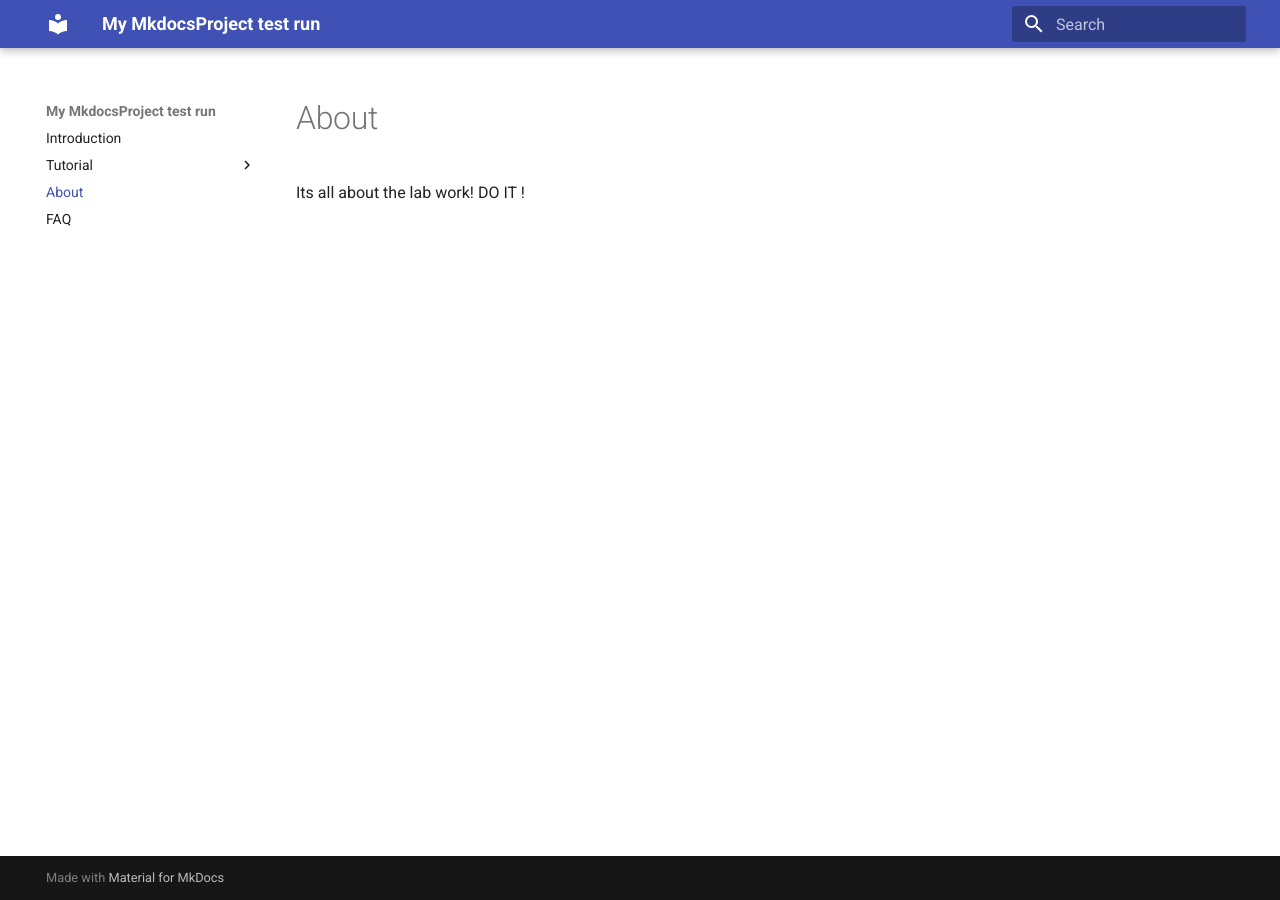
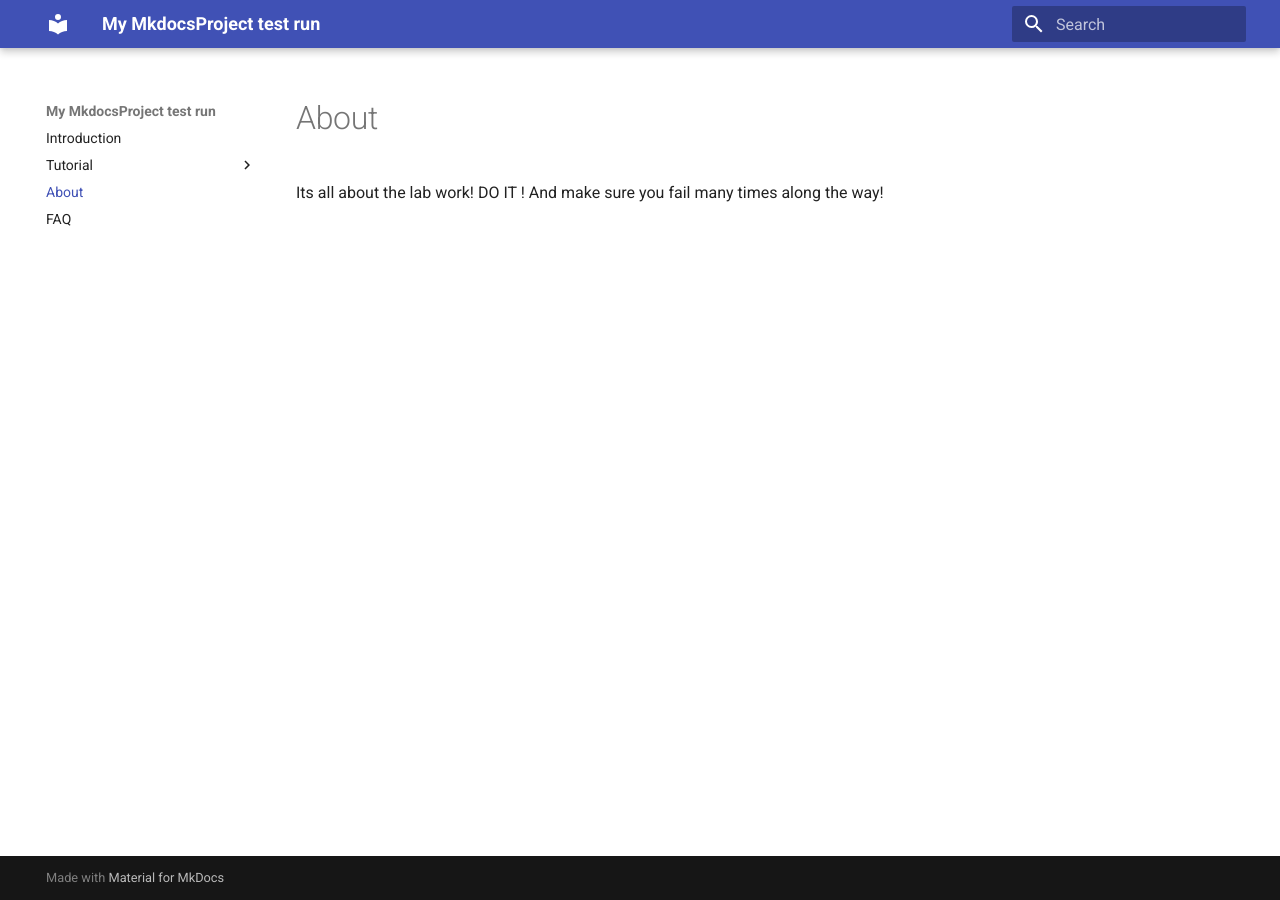
Before and after one commit to MRodzhev/mrodzhev.github.io, an MkDocs documentation site: the page built from docs/pages/about.md, in a window 1280 px wide. Built offline with MkDocs 1.6.1 and Material for MkDocs 9.7.7, drawn with Linux system fonts in a browser that asks for light colours.

Commit message:
Update about.md

```diff
--- a/docs/pages/about.md
+++ b/docs/pages/about.md
@@ -1 +1,2 @@
 Its all about the lab work! DO IT !
+And make sure you fail many times along the way!
```
